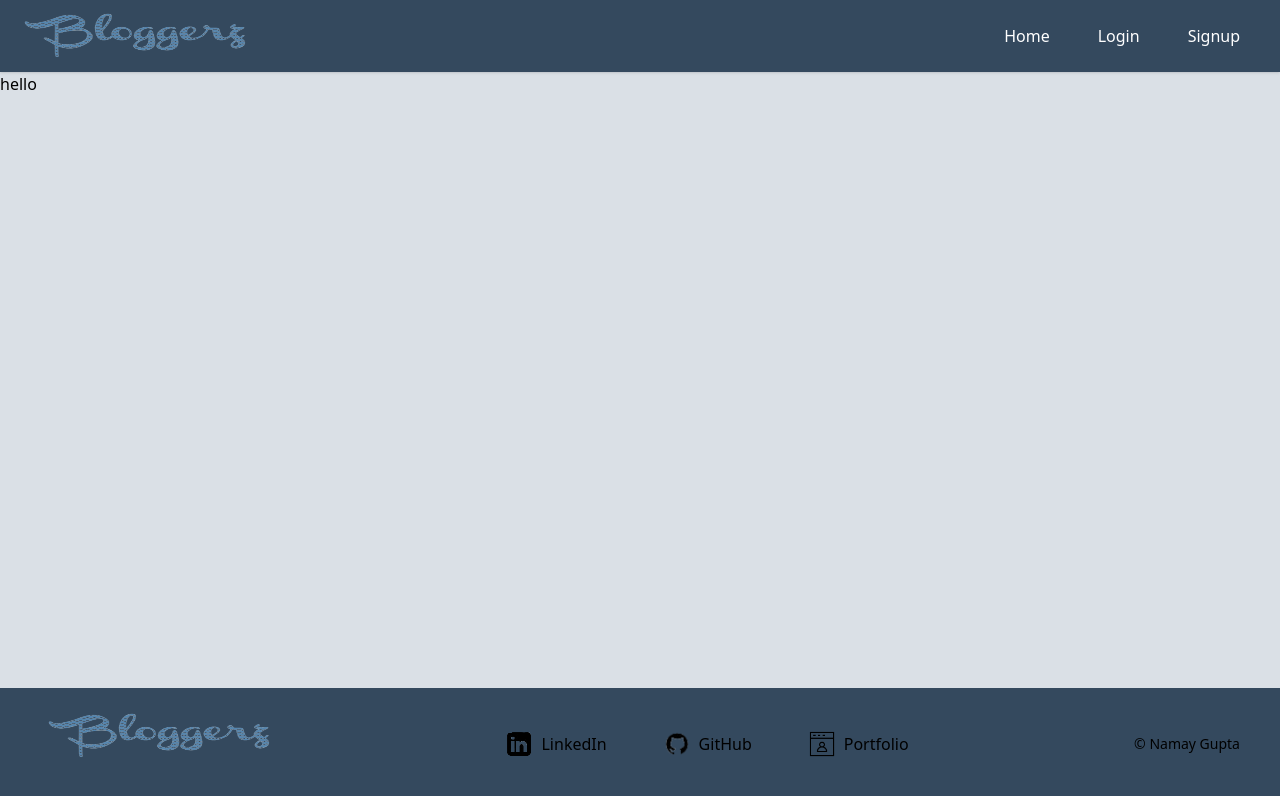
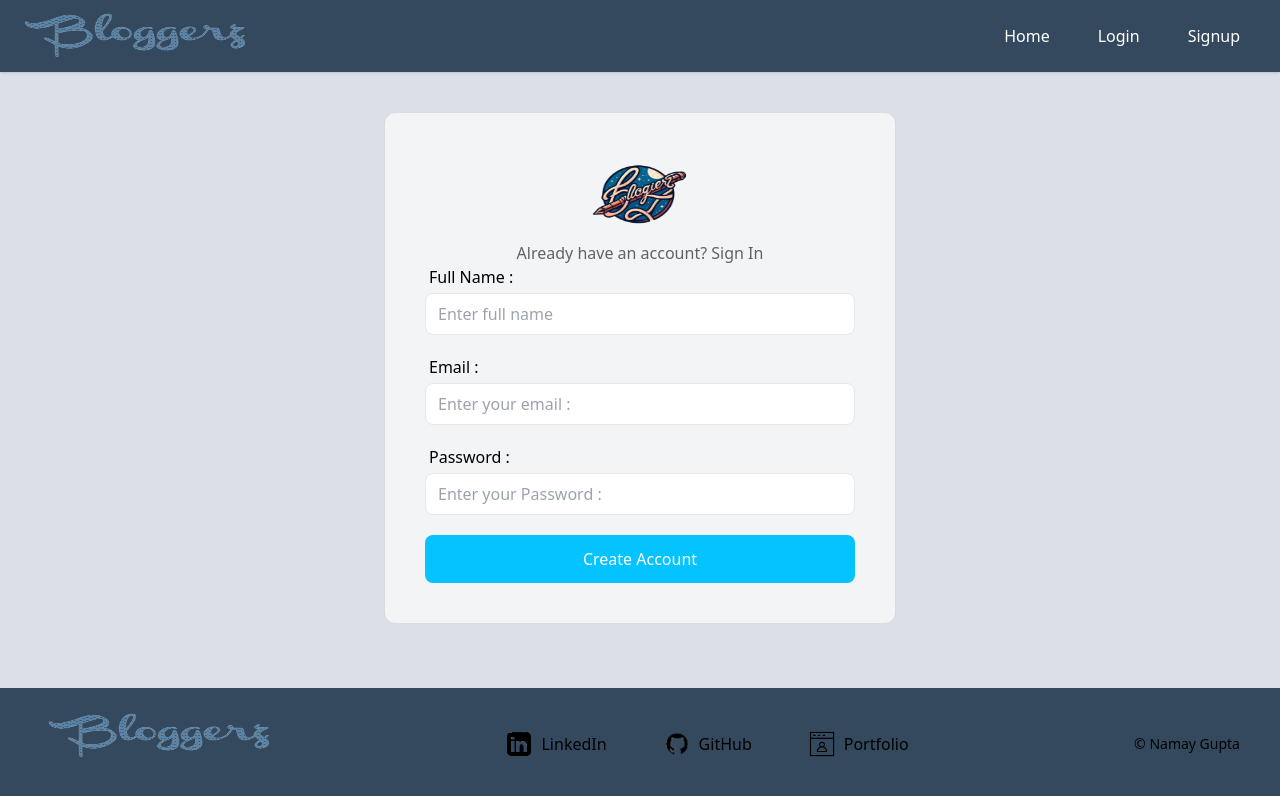
Before and after one commit to namay10/Bloggerz, a React (Vite) app: page /signup in a window 1280 px wide. Shown: the top 796 px of the page. Built offline with nearby package versions, Linux system fonts and the light colour scheme; no server answers.

Commit message:
Update App.jsx

```diff
--- a/src/App.jsx
+++ b/src/App.jsx
@@ -31,8 +31,7 @@ function App() {
 
         <Header />
         <main>
-         {/* <Outlet/> */}
-         <h1>hello</h1>
+         <Outlet/>
         </main>
          <Footer />
       </div>
```
